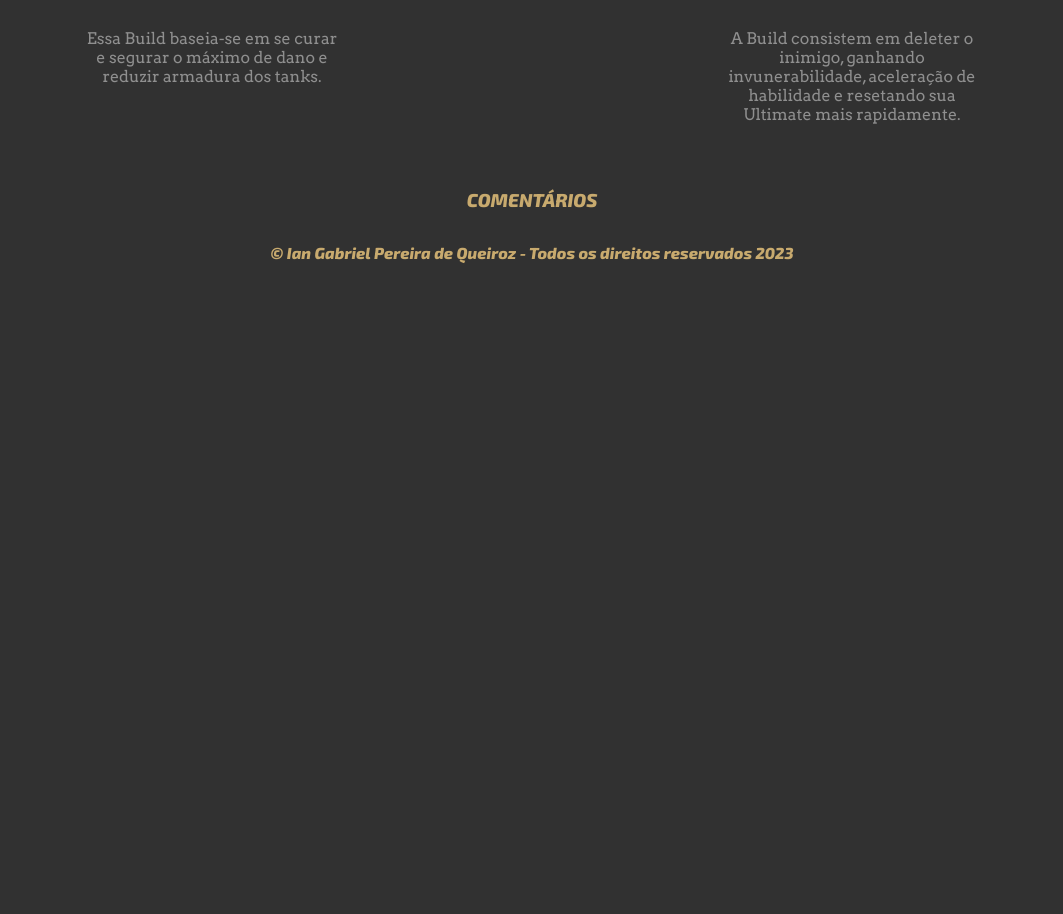
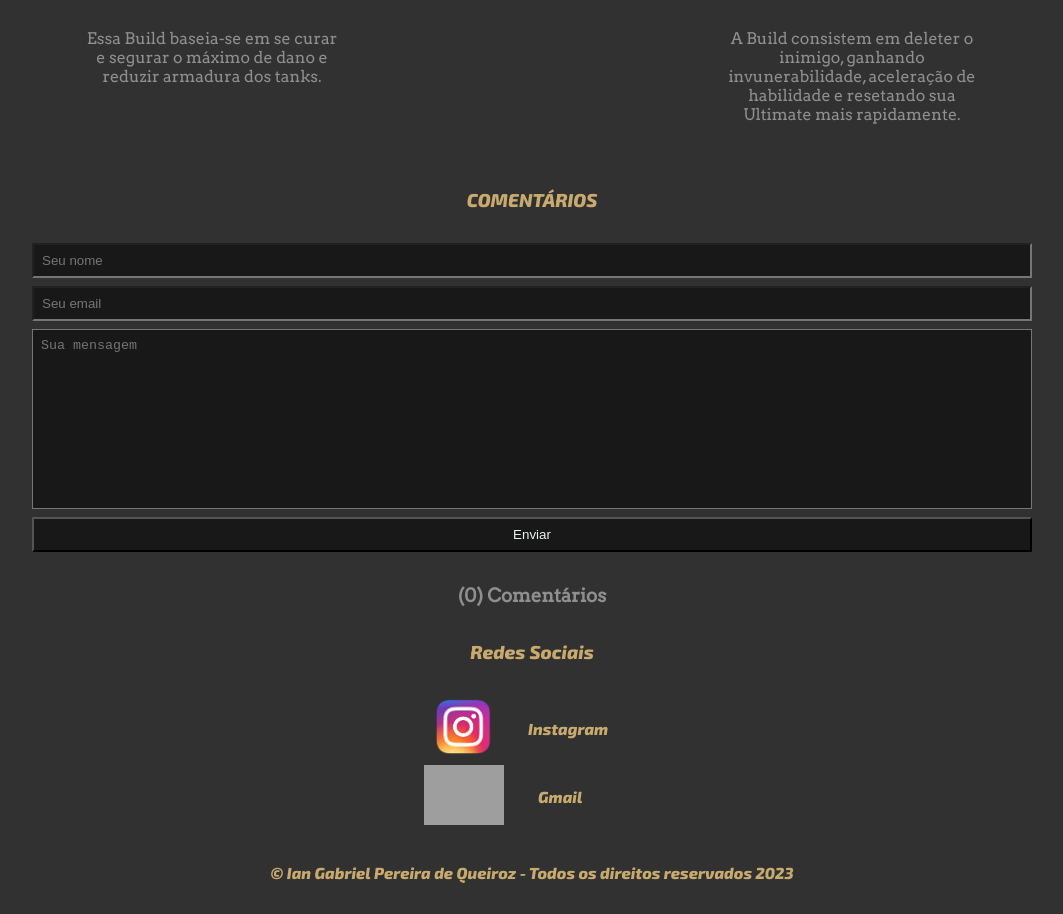
Before and after one commit to IanGabriel2003/Project_1_Kayn, a plain HTML site: page index.html in a window 1280 px wide. Shown: the part 4688-5602 px from the top of the page, without its empty margins (108-1171 px from the left). Before the commit the page ends 4982 px from the top, so only its background shows below. Drawn offline with Linux system fonts and the light colour scheme; grey boxes are pictures that could not be loaded.

Commit message:
Adicionado a sessão de Comentários e Redes Sociais

```diff
--- a/index.html
+++ b/index.html
@@ -131,10 +131,31 @@
     <section id="coments">
         <div class=container>
             <h3>COMENTÁRIOS</h3>
-            <form>
-
-            </form>
+                <form>
+                    <input type="text" placeholder="Seu nome" required>
+                        <input type="email" placeholder="Seu email" required>
+                        <textarea placeholder="Sua mensagem" required></textarea>
+                        <button type="submit">Enviar</button>
+                </form>
         </div>
+    </section>
+    <h3 class="nocoment">(0) Comentários</h3>
+    <section id="social">
+        <h3>Redes Sociais</h3>
+            <div class="social-links">
+                    <table class="i">
+                        <tr>
+                        <td><a href="https://www.instagram.com/ian_gabriel0_0/" title="Meu Instagram"><img src="./img/580b57fcd9996e24bc43c521.png"/></a></td>
+                        <td><a class="insta" href="https://www.instagram.com/ian_gabriel0_0/" title="Meu Instagram">Instagram</a></td>
+                        </tr>
+                    </table>
+                    <table class="g">
+                        <tr>
+                        <td><a href="" title="Meu Gmail"><img src="https://www.freepnglogos.com/uploads/gmail-email-logo-png-16.png"/></a></td>
+                        <td><a class="gmail" href="https://www.instagram.com/ian_gabriel0_0/" title="Meu Gmail">Gmail</a></td>
+                        </tr>
+                    </table>
+            </div>
     </section>
     <footer>
         <div class="rodape">
--- a/main.css
+++ b/main.css
@@ -38,7 +38,8 @@ header .container {
 
 .container,
 .rrhaast, .rkayn,
-.brhaast, .bkayn {
+.brhaast, .bkayn,
+.social-links {
     max-width: 1000px;
     width: 100%;
     margin: 0px auto;
@@ -48,7 +49,8 @@ section .container h2,
 section .container h3, section p,
 #runas h2, #build h2,
 .rrhaast h3, .rkayn h3,
-.brhaast h3, .bkayn h3, #social h2, .rodape {
+.brhaast h3, .bkayn h3, #social h3, .rodape,
+.insta, .gmail {
     margin: 32px;
     color: #c8aa6e;
     font-family: 'Exo 2', sans-serif;
@@ -59,14 +61,13 @@ section .container h3, section p,
 }
 
 section .container p,
-.rrhaast p, .rkayn p,
-.brhaast p, .bkayn p {
+.rune p, .buld p, .nocoment {
     color: #8f8f8f;
     font-family: 'Arvo', serif;
 }
 
 h2, h3, section p,
-#habilidades, .rodape {
+#habilidades, .rodape, .nocoment {
     text-align: center;
 }
 
@@ -76,14 +77,17 @@ video,
     max-width: 100%;
 }
 
-.rrhaast, .brhaast {
-    width: 50%;
-    float: left;
+.rrhaast, .rkayn {
+    max-width: 50%;
 }
 
-.rkayn, .bkayn {
-    width: 50%;
-    float: right;
+.brhaast, .bkayn {
+    max-width: 50%;
+}
+
+.rrhaast img, .rkayn img,
+.brhaast img, .bkayn img {
+    max-width: 500px;
 }
 
 .rune, .buld {
@@ -91,7 +95,44 @@ video,
     grid-template-columns: 1fr 1fr;
 }
 
-.rrhaast img, .rkayn img,
-.brhaast img, .bkayn img {
-    max-width: 500px;
+form input,
+form textarea,
+form button {
+    background-color: #181818;
+    color: white;
+    display: block;
+    width: 1000px;
+    margin-bottom: 8px;
+    padding: 8px;
 }
+
+form textarea {
+    resize: none;
+    height: 180px;
+}
+
+form button {
+    background-color: #181818;
+    color: #ecf0f1;
+    cursor: pointer;
+}
+
+.nocoment {
+margin: 32px;
+}
+
+.social-links img {
+    height: 60px;
+}
+
+.i {
+    margin-left: 40%;
+}
+
+.g {
+    margin-left: 39%;
+}
+
+.insta, .gmail {
+    text-decoration: none;
+}
```
Also changed, not shown: img/580b57fcd9996e24bc43c521.png (added).
